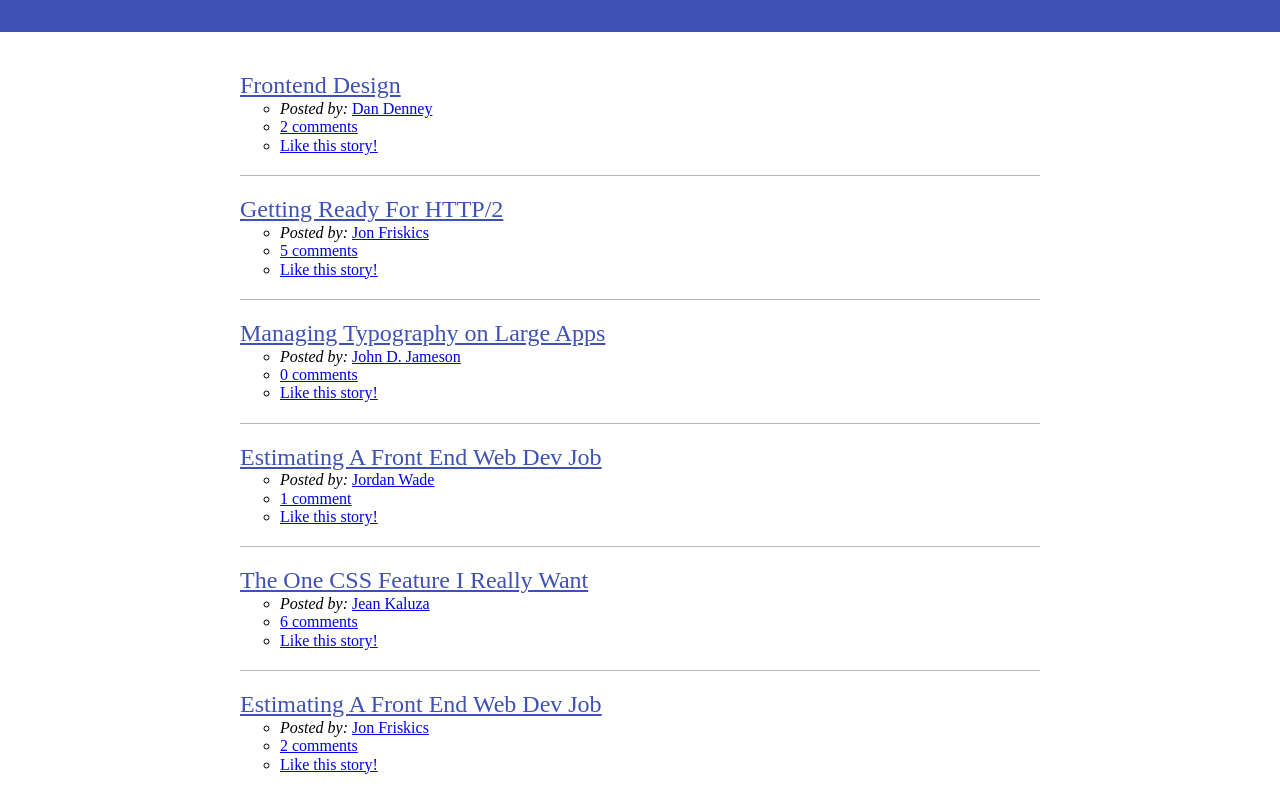
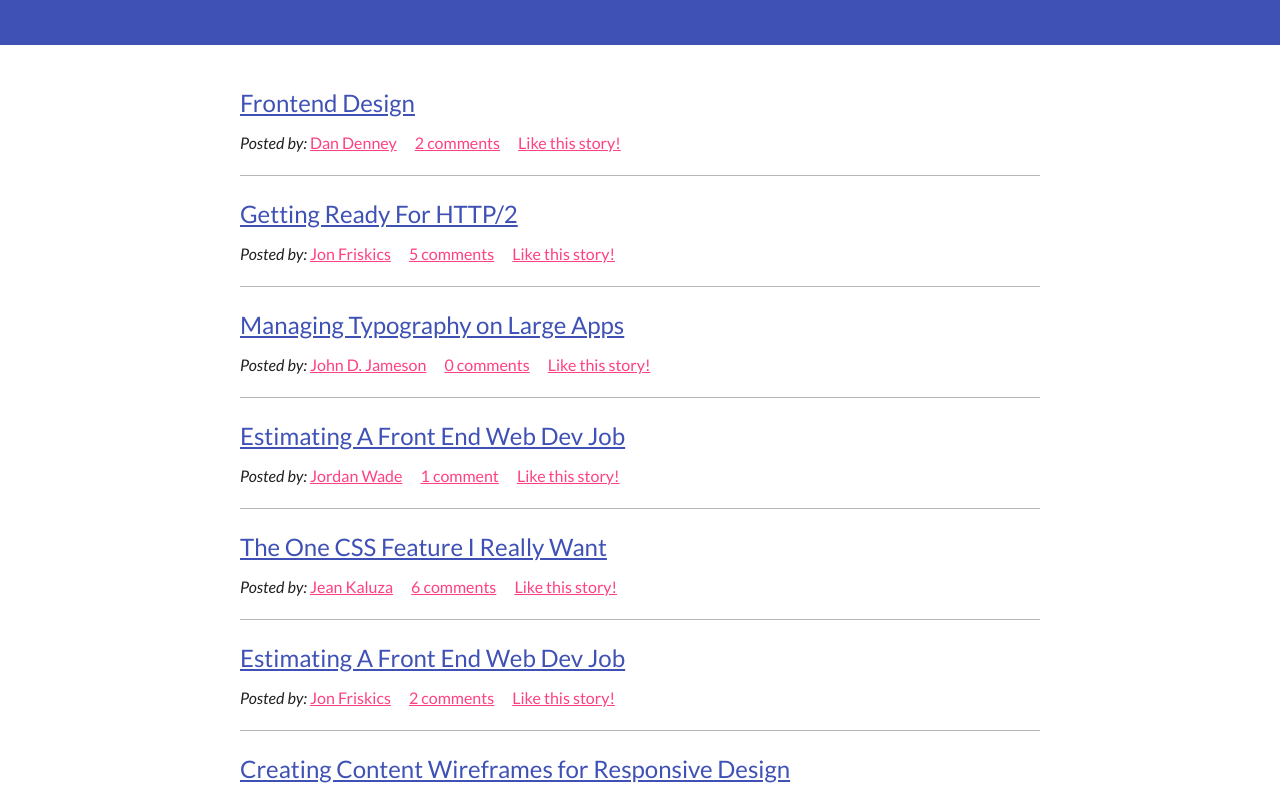
Before and after one commit to teja-kkd/cs-iwebsite, a plain HTML site: page index.html in a window 1280 px wide. Shown: the part 121-911 px from the top of the page. Drawn offline with Linux system fonts and the light colour scheme.

Commit message:
style ews meta

```diff
--- a/index.html
+++ b/index.html
@@ -3,6 +3,8 @@
 <head>
 	<meta charset='UTF-8'>
 	<title>Front End News</title>
+  <link rel="stylesheet" href="https://fonts.googleapis.com/css?family=Montserrat:700" />
+  <link rel="stylesheet" href="https://fonts.googleapis.com/css?family=Lato:400,400i,700" />
   <link rel='stylesheet' href='normalize.css'>
   <link rel='stylesheet' href='main.css'>
 </head>
--- a/main.css
+++ b/main.css
@@ -17,12 +17,15 @@
 *   Base
 -----------------------------------------------*/
 body{
-
+	color: #212121;
+	font-family: 'Lato',sans-serif;
+	font-size: 16px;
+	line-height: 1.5;
 }
 h1,h2,h3,h4,h5,h6{
 
 }
-ol{
+ol,ul{
 	margin: 0;
 	padding: 0;
 	list-style-type: none;
@@ -34,9 +37,13 @@ p{
 
 }
 a{
-
+	color:#ff4081;
 }
-
+a:active,
+a:hover,
+a:focus{
+	color:#212121;
+}
 /*-----------------------------------------------
 *   hero
 -----------------------------------------------*/
@@ -68,7 +75,13 @@ a{
 }
 .news-link{
 	color: #3f51b5;
+	display: block;
 	font-size: 24px;
+	margin-bottom: 10px;
+}
+.news-meta-item {
+	display: inline;
+	margin-right: 15px;
 }
 /*-----------------------------------------------
 *   content
```
